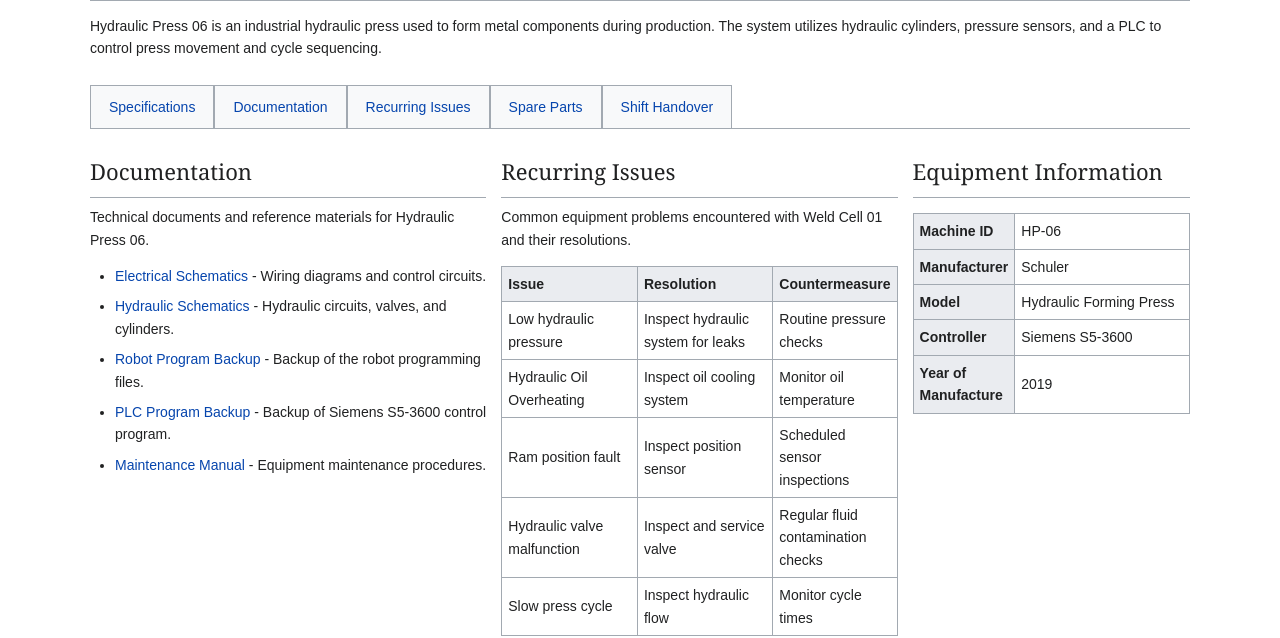
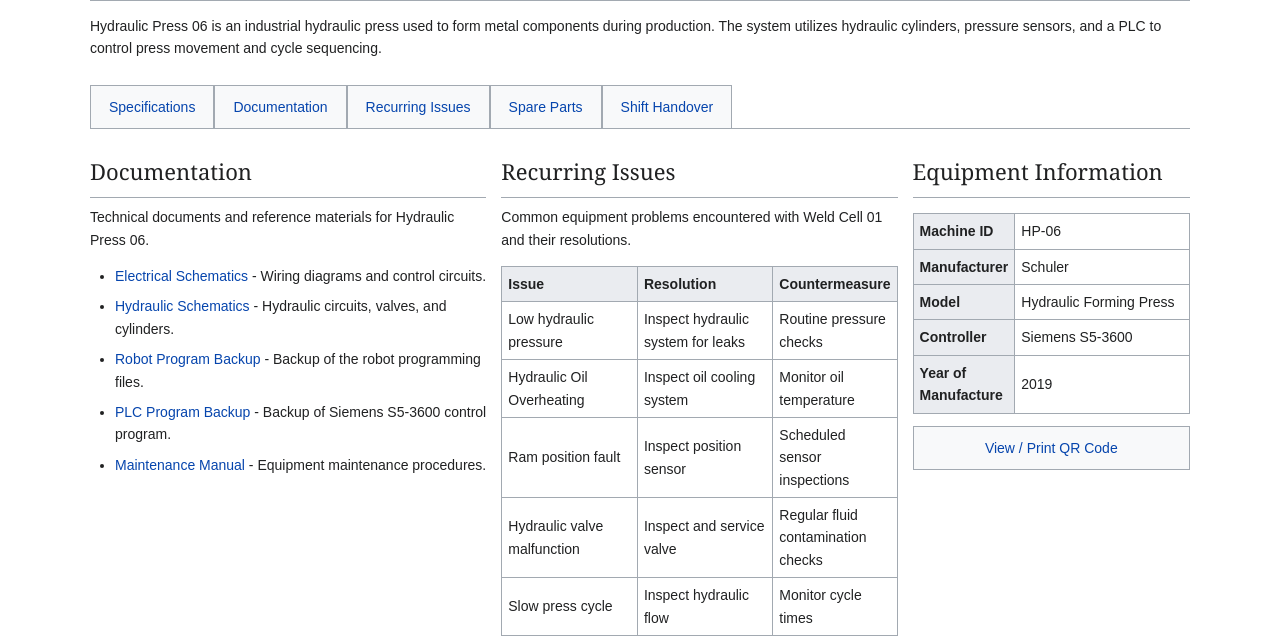
Before and after one commit to aabledso/machineLink, a plain HTML site: page press.html in a window 1280 px wide. Shown: the part 172-810 px from the top of the page. Drawn offline with Linux system fonts and the light colour scheme; no server answers.

Commit message:
Added QR codes

```diff
--- a/press.html
+++ b/press.html
@@ -61,6 +61,9 @@
                         <td>2019</td>
                     </tr>
                 </table>
+                <div class="machine-qr">
+                    <a href="qr-codes/press-qr.png" target="_blank" rel="noopener">View / Print QR Code</a>
+                </div>
             </section>
             <section id="documentation">
                 <h2>Documentation</h2>
--- a/style.css
+++ b/style.css
@@ -324,3 +324,24 @@ th {
     grid-column: 2 / 4;
     grid-row: 2;
 }
+
+/*END dashboard layout*/
+
+/*START - QR Style */
+.machine-qr {
+    margin-top: 12px;
+    padding: 10px;
+    background-color: #f8f9fa;
+    border: 1px solid #a2a9b1;
+    text-align: center;
+}
+
+.machine-qr a {
+    color: #0645ad;
+    font-size: 14px;
+    text-decoration: none;
+}
+
+.machine-qr:hover {
+    background-color: #eaecf0;
+}
```
Also changed, not shown: conveyor.html (+3 -0 lines), welder.html (+3 -0 lines), qr-codes/conveyor-qr.png (added), qr-codes/press-qr.png (added), qr-codes/welder-qr.png (added).
